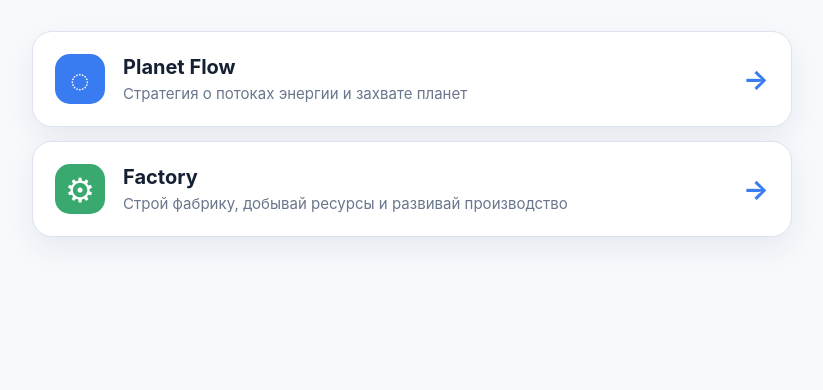
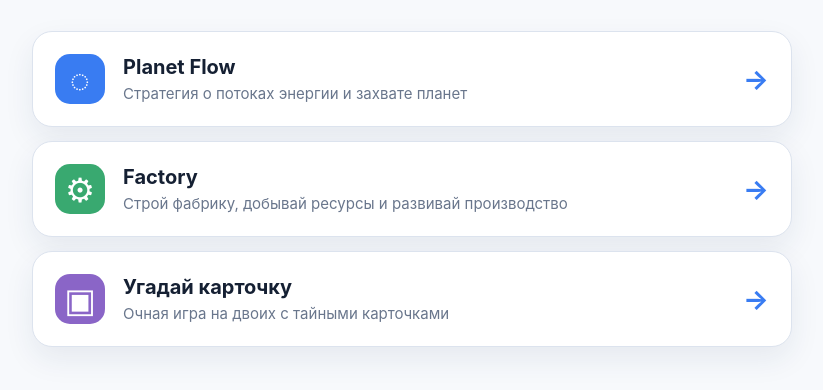
Before and after one commit to yopBoy17/Chester-games, a plain HTML site: page index.html in a window 1280 px wide. Shown: the part 232-622 px from the top of the page, without its empty margins (228-1051 px from the left). Drawn offline with Linux system fonts and the light colour scheme.

Commit message:
feat: add card game to hub

```diff
--- a/hub.css
+++ b/hub.css
@@ -36,6 +36,7 @@ h1 { margin: 0; font-size: clamp(2.25rem, 6vw, 4rem); line-height: 1; }
 .game-card:hover { transform: translateY(-2px); box-shadow: 0 18px 35px rgba(28, 48, 83, .13); }
 .game-icon { display: grid; width: 50px; height: 50px; place-items: center; color: #fff; font-size: 2.1rem; background: #397cf2; border-radius: 15px; }
 .game-icon--factory { background: #39a970; }
+.game-icon--cards { background: #8a65c7; }
 .game-copy { display: grid; gap: 5px; }
 .game-copy strong { font-size: 1.25rem; }
 .game-copy small { color: #69768c; font-size: .94rem; }
--- a/index.html
+++ b/index.html
@@ -31,6 +31,14 @@
         </span>
         <span class="arrow">→</span>
       </a>
+      <a class="game-card" href="/cards/">
+        <span class="game-icon game-icon--cards">▣</span>
+        <span class="game-copy">
+          <strong>Угадай карточку</strong>
+          <small>Очная игра на двоих с тайными карточками</small>
+        </span>
+        <span class="arrow">→</span>
+      </a>
     </section>
   </main>
 </body>
```
Also changed, not shown: README.md.
